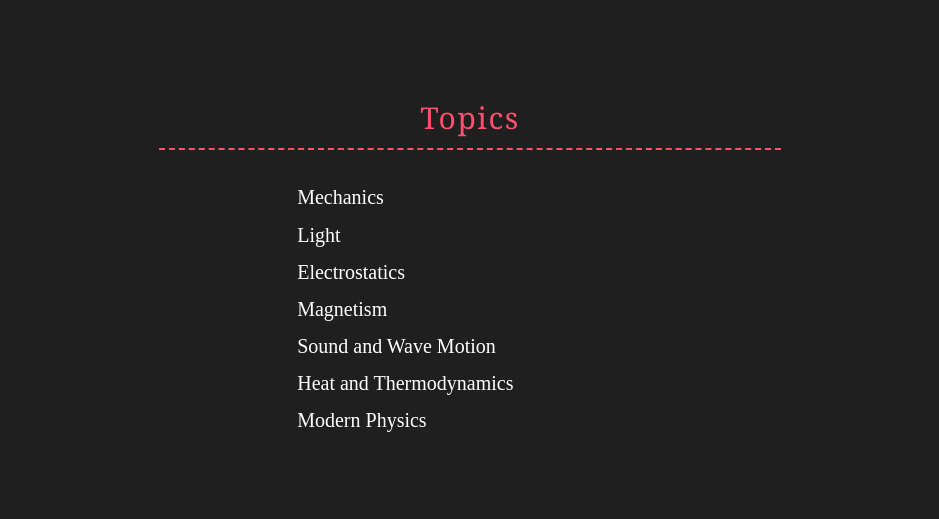
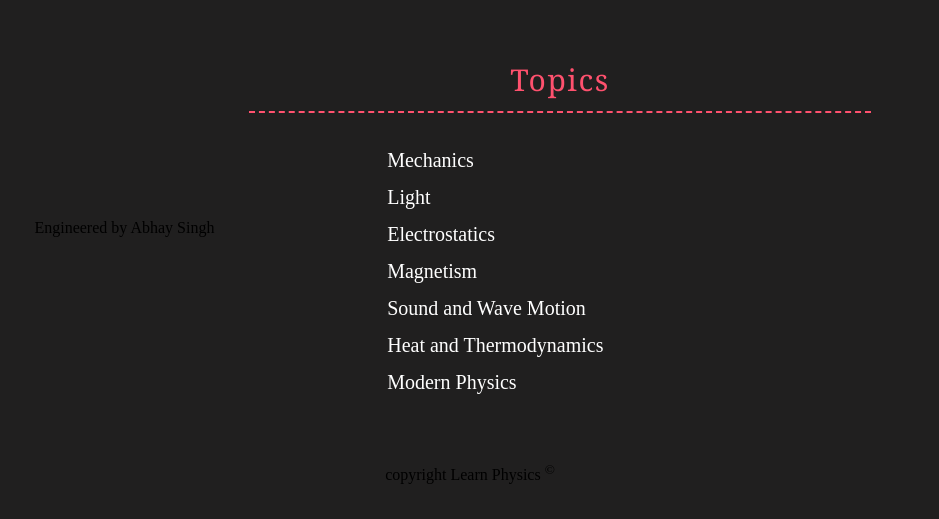
Before and after one commit to Amrit066/Learn-Physics, a plain HTML site: page index.html in a window 1280 px wide. Shown: the part 3381-3900 px from the top of the page, without its empty margins (170-1109 px from the left). Drawn offline with Linux system fonts and the light colour scheme.

Commit message:
Added copyright

```diff
--- a/index.html
+++ b/index.html
@@ -240,6 +240,9 @@
             </div>
         </div>
         <div class="topics-learn-physics-container">
+            <div class="crafter">
+                <p>Engineered by Abhay Singh</p>
+            </div>
             <div class="about-topics-container">
                 <div class="about-topics">
                     <p>Topics   </p>
@@ -269,6 +272,9 @@
                 </div>
             </div>
         </div>
+        <div class="copyright">
+            <p>copyright Learn Physics <sup>&copy;</sup></p>
+        </div>
     </footer>
 </body>
 </html>
```
